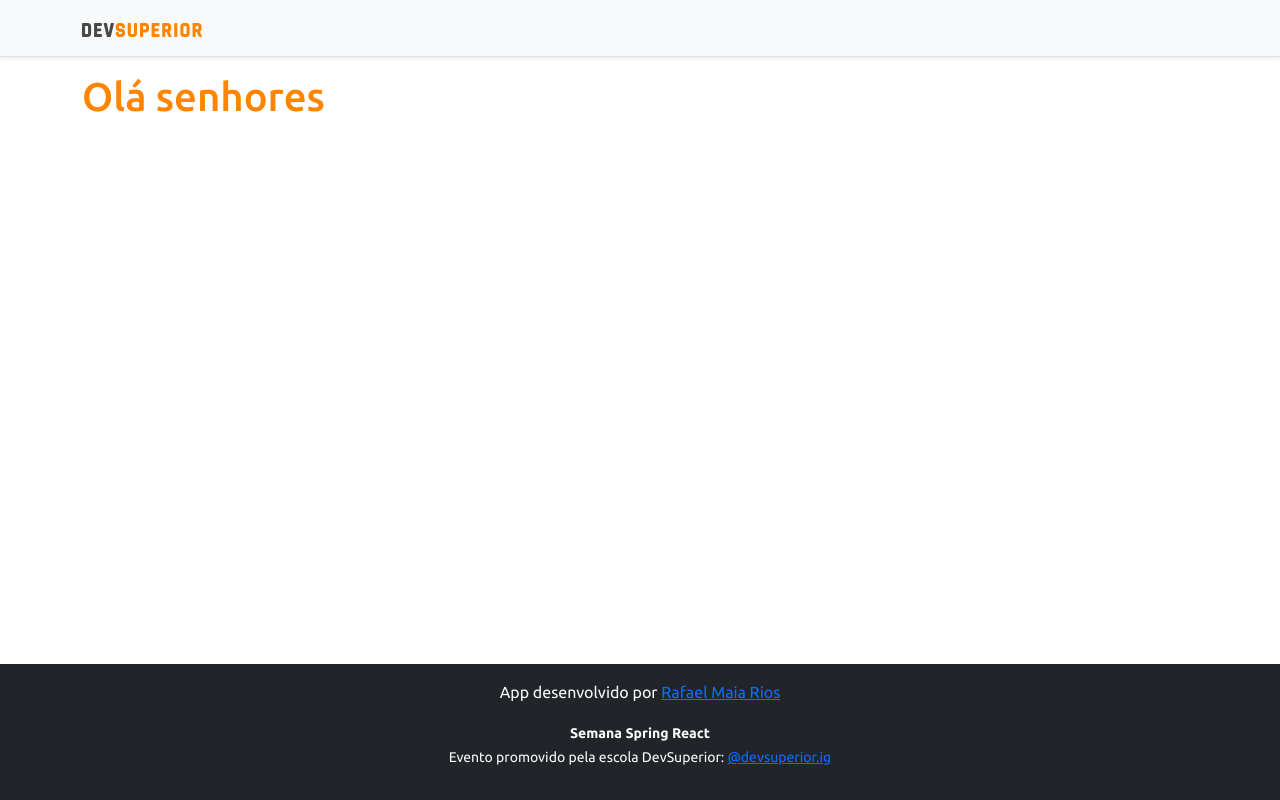
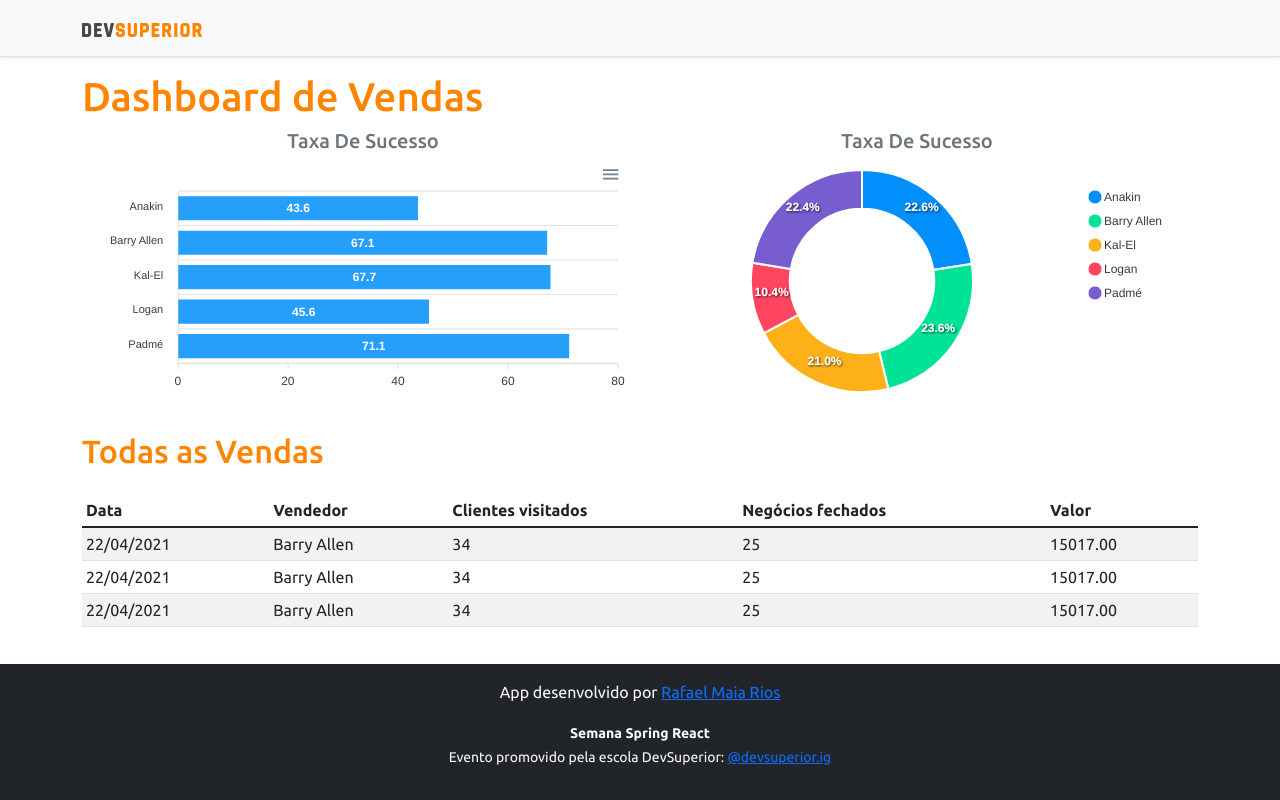
Before and after one commit to riosrafa/projeto-vendas, a React (Create React App) app in the folder frontend/: page / in a window 1280 px wide. Built offline with nearby package versions, Linux system fonts and the light colour scheme.

Commit message:
Static charts

```diff
--- a/frontend/package.json
+++ b/frontend/package.json
@@ -11,8 +11,10 @@
     "@types/node": "^12.0.0",
     "@types/react": "^17.0.0",
     "@types/react-dom": "^17.0.0",
+    "apexcharts": "^3.28.1",
     "bootstrap": "^5.1.1",
     "react": "^17.0.2",
+    "react-apexcharts": "^1.3.9",
     "react-dom": "^17.0.2",
     "react-scripts": "4.0.3",
     "typescript": "^4.1.2",
--- a/frontend/src/App.tsx
+++ b/frontend/src/App.tsx
@@ -1,3 +1,6 @@
+import BarChart from "components/BarChart";
+import DataTable from "components/DataTable";
+import DonutChart from "components/DonutChart";
 import Footer from "components/Footer";
 import NavBar from "components/NavBar";
 
@@ -6,8 +9,21 @@
     <>
     <NavBar/>
     <div className="container">
-      <h1 className="text-primary"> Olá senhores </h1>
-
+      <h1 className="text-primary"> Dashboard de Vendas </h1>
+      <div className="row px-3">
+        <div className="col-sm-6">
+          <h5 className="text-center text-secondary"> Taxa De Sucesso</h5>
+          <BarChart/>
+        </div>
+        <div className="col-sm-6">
+          <h5 className="text-center text-secondary">Taxa De Sucesso</h5>
+          <DonutChart/>
+        </div>
+      </div>
+      <div className="py-3">
+        <h2 className="text-primary"> Todas as Vendas</h2>
+      </div>
+    <DataTable/>
     </div>
     <Footer/>
     </>
--- /dev/null
+++ b/frontend/src/components/BarChart/index.tsx
@@ -0,0 +1,33 @@
+import Chart from 'react-apexcharts';
+
+const BarChart = () => {
+    const options = {
+        plotOptions: {
+            bar: {
+                horizontal: true,
+            }
+        },
+    };
+
+    const mockData = {
+        labels: {
+            categories: ['Anakin', 'Barry Allen', 'Kal-El', 'Logan', 'Padmé']
+        },
+        series: [
+            {
+                name: "% Sucesso",
+                data: [43.6, 67.1, 67.7, 45.6, 71.1]
+            }
+        ]
+    };
+    return (
+        <Chart
+            options ={{ ...options, xaxis: mockData.labels}}
+            series={mockData.series}
+            type="bar"
+            height="240"
+        />
+    );
+  }
+
+  export default BarChart;
--- a/frontend/src/components/DataTable/index.tsx
+++ b/frontend/src/components/DataTable/index.tsx
@@ -15,21 +15,21 @@
         <tbody>
             <tr>
                 <td>22/04/2021</td>
-                <td>Jadson rios</td>
+                <td>Barry Allen</td>
                 <td>34</td>
                 <td>25</td>
                 <td>15017.00</td>
             </tr>
             <tr>
                 <td>22/04/2021</td>
-                <td>Sandra Maia Rios</td>
+                <td>Barry Allen</td>
                 <td>34</td>
                 <td>25</td>
                 <td>15017.00</td>
             </tr>
             <tr>
                 <td>22/04/2021</td>
-                <td>Rafael Maia</td>
+                <td>Barry Allen</td>
                 <td>34</td>
                 <td>25</td>
                 <td>15017.00</td>
--- /dev/null
+++ b/frontend/src/components/DonutChart/index.tsx
@@ -0,0 +1,24 @@
+import Chart from 'react-apexcharts';
+
+const DonutChart = () => {
+    const mockData = {
+        series: [477138, 499928, 444867, 220426, 473088],
+        labels: ['Anakin', 'Barry Allen', 'Kal-El', 'Logan', 'Padmé']
+    }
+
+    const options = {
+        legend: {
+            show: true
+        }
+    }
+    return (
+        <Chart
+            options ={{ ...options, labels: mockData.labels}}
+            series={mockData.series}
+            type="donut"
+            height="240"
+        />
+    );
+  }
+
+  export default DonutChart;
```
Also changed, not shown: 1 other file (tests, documents, lock files or other folders).
